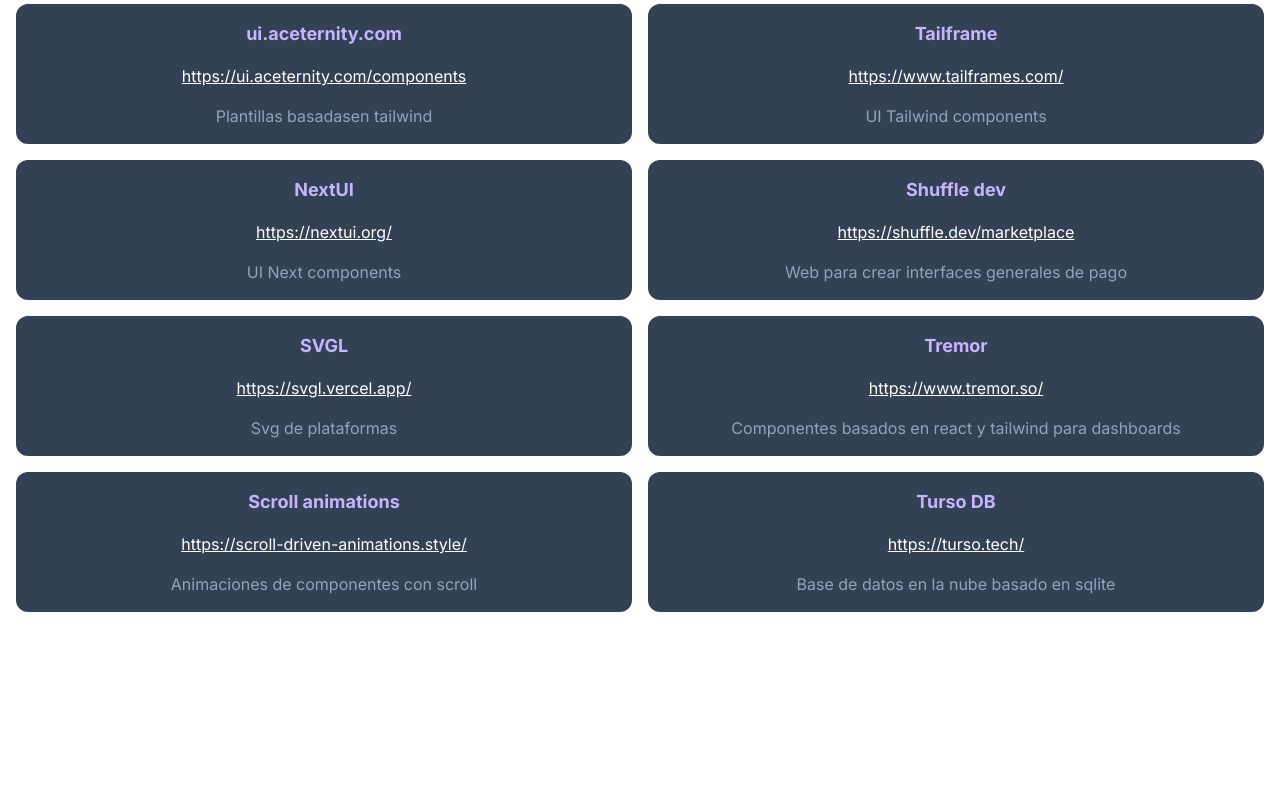
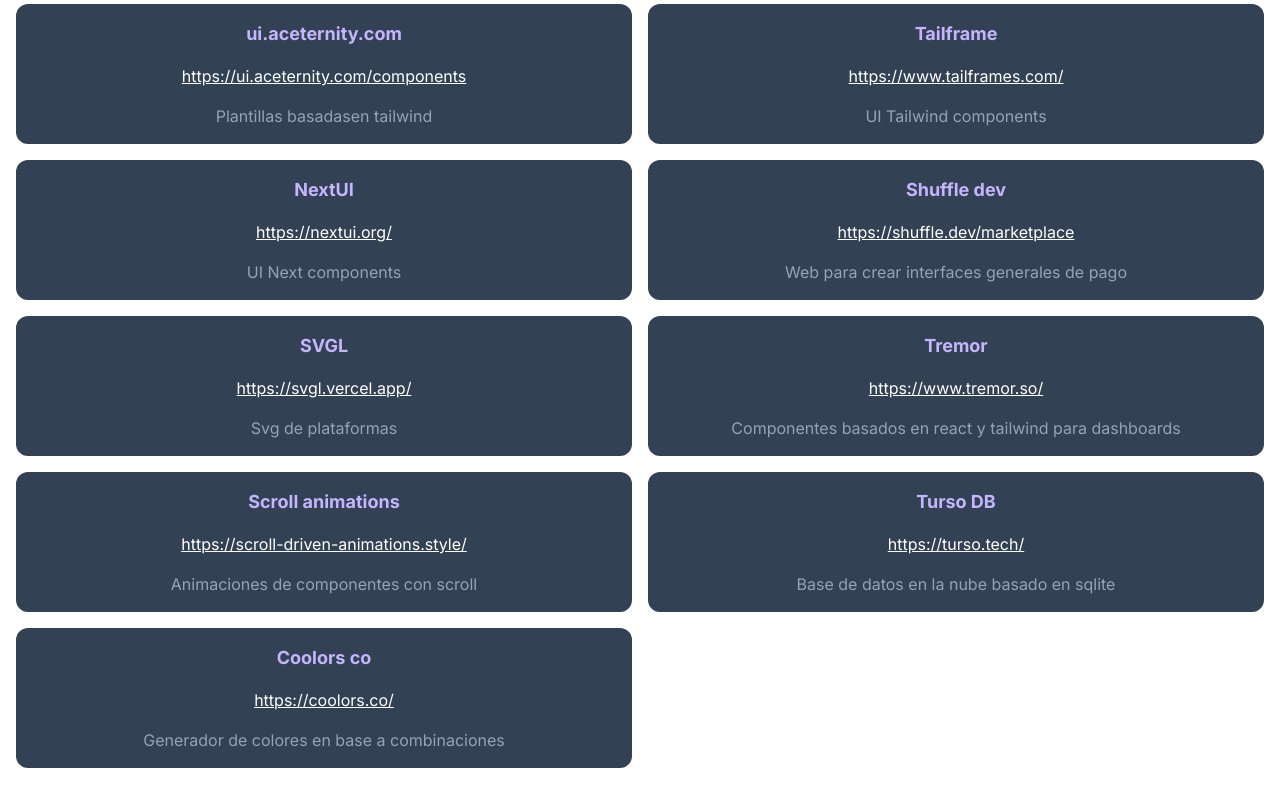
Before and after one commit to HansM7/links-recomendations, a Next.js app: page / in a window 1280 px wide. Shown: the part 2136-2936 px from the top of the page. Before the commit the page ends 2780 px from the top, so only its background shows below. Built offline with nearby package versions, Linux system fonts and the light colour scheme.

Commit message:
Update data.ts

```diff
--- a/app/data.ts
+++ b/app/data.ts
@@ -169,6 +169,10 @@
     link:"https://turso.tech/",
     title:"Turso DB",
     description:"Base de datos en la nube basado en sqlite"
+  },{
+    link:"https://coolors.co/",
+    title:"Coolors co",
+    description:"Generador de colores en base a combinaciones"
   }
 
 ];
```
